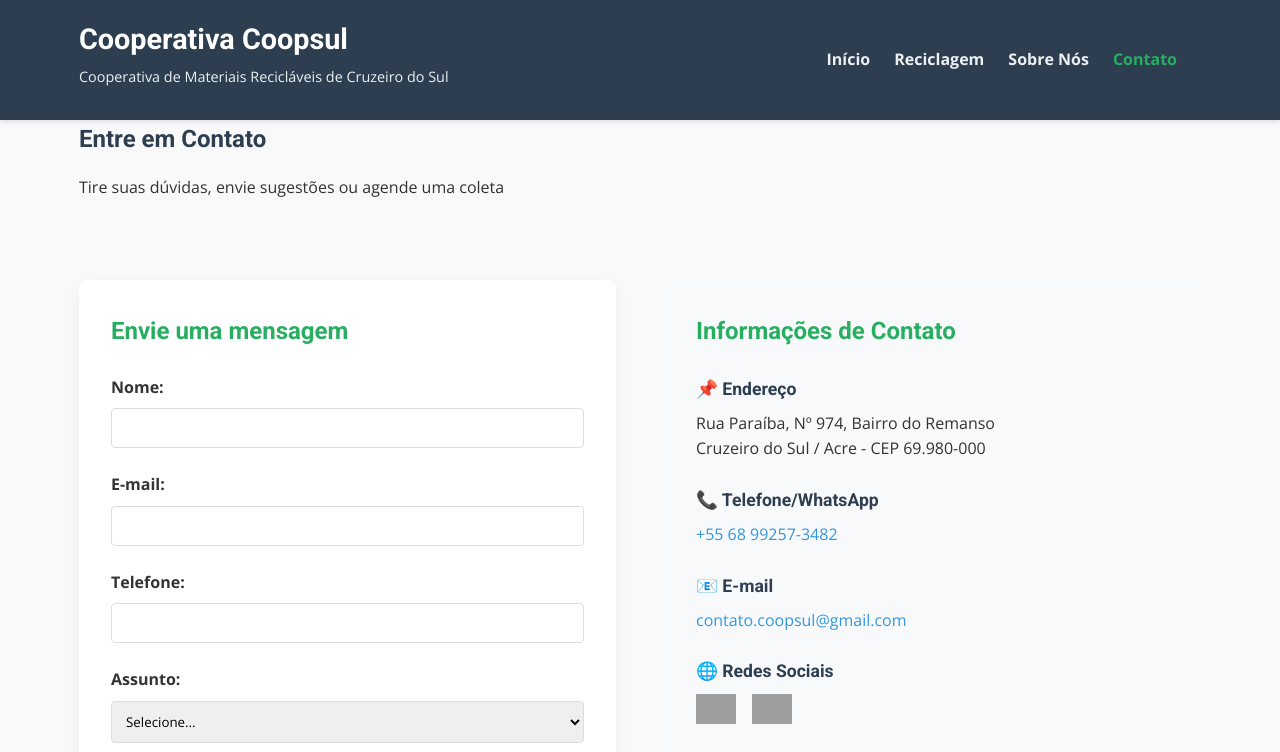
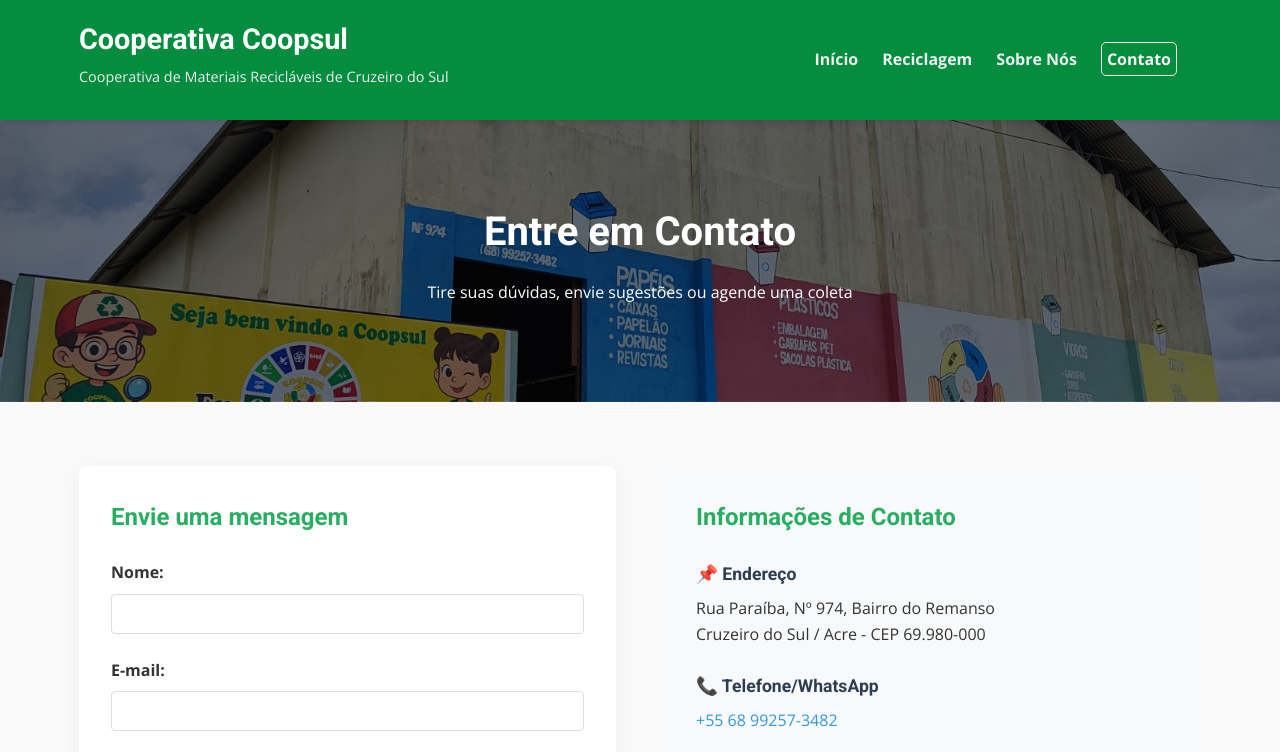
Before and after one commit to SombraSoftware/CooperativaCoopsul, a plain HTML site: page contato.html in a window 1280 px wide. Shown: the top 752 px of the page. Drawn offline with nearby package versions, Linux system fonts and the light colour scheme; grey boxes are pictures that could not be loaded.

Commit message:
Ajustes de layout e cores

```diff
--- a/assets/css/estilo-contato.css
+++ b/assets/css/estilo-contato.css
@@ -1,4 +1,18 @@
-/* Página Contato - Estilos Adicionais */
+/* Página de Reciclagem - Estilos Adicionais */
+.page-header {
+    background: linear-gradient(rgba(0,0,0,0.5), rgba(0,0,0,0.5)), url('../img/galpao-001.jpeg');
+    background-size: cover;
+    background-position: center;
+    /* background-color: #41b873; */
+    color: white;
+    padding: 5rem 0;
+    text-align: center;
+}
+
+.page-header h1 {
+    font-size: 2.5rem;
+    color: white;
+}
 
 .contact-content {
     padding: 4rem 0;
--- a/assets/css/estilo-reciclagem.css
+++ b/assets/css/estilo-reciclagem.css
@@ -1,10 +1,14 @@
 /* Página de Reciclagem - Estilos Adicionais */
 .page-header {
-    background-color: #27ae60;
+    background: linear-gradient(rgba(0,0,0,0.5), rgba(0,0,0,0.5)), url('../img/galpao-001.jpeg');
+    background-size: cover;
+    background-position: center;
+    /* background-color: #41b873; */
     color: white;
-    padding: 3rem 0;
+    padding: 5rem 0;
     text-align: center;
 }
+
 
 .page-header h1 {
     font-size: 2.5rem;
--- a/assets/css/estilo-sobre.css
+++ b/assets/css/estilo-sobre.css
@@ -1,4 +1,18 @@
-/* Página Sobre Nós - Estilos Adicionais */
+/* Página de Reciclagem - Estilos Adicionais */
+.page-header {
+    background: linear-gradient(rgba(0,0,0,0.5), rgba(0,0,0,0.5)), url('../img/galpao-001.jpeg');
+    background-size: cover;
+    background-position: center;
+    /* background-color: #41b873; */
+    color: white;
+    padding: 5rem 0;
+    text-align: center;
+}
+
+.page-header h1 {
+    font-size: 2.5rem;
+    color: white;
+}
 
 .mission {
     padding: 4rem 0;
--- a/assets/css/estilo.css
+++ b/assets/css/estilo.css
@@ -36,12 +36,12 @@ a {
 }
 
 a:hover {
-    color: #2980b9;
+    color: #ffffff;
 }
 
 .btn {
     display: inline-block;
-    background-color: #27ae60;
+    background-color: #16a04a;
     color: white;
     padding: 10px 20px;
     border-radius: 5px;
@@ -50,13 +50,13 @@ a:hover {
 }
 
 .btn:hover {
-    background-color: #219653;
+    background-color: #006929;
     color: white;
 }
 
 /* Header */
 header {
-    background-color: #2c3e50;
+    background-color: #048d3e;
     color: white;
     padding: 1rem 0;
     position: sticky;
@@ -94,7 +94,10 @@ nav ul li a {
 }
 
 nav ul li a.active {
-    color: #27ae60;
+    color: #f8f8f8;
+    border: 1px solid #eeeeee;
+    border-radius: 5px;
+    padding: 5px;
 }
 
 nav ul li a:after {
@@ -114,7 +117,7 @@ nav ul li a:hover:after {
 
 /* Hero Section */
 .hero {
-    background: linear-gradient(rgba(0,0,0,0.5), rgba(0,0,0,0.5)), url('https://images.unsplash.com/photo-1606787366850-de6330128bfc?ixlib=rb-1.2.1&auto=format&fit=crop&w=1350&q=80');
+    background: linear-gradient(rgba(0,0,0,0.5), rgba(0,0,0,0.5)), url('../img/galpao-001.jpeg');
     background-size: cover;
     background-position: center;
     color: white;
@@ -203,7 +206,7 @@ nav ul li a:hover:after {
 
 /* Footer */
 footer {
-    background-color: #2c3e50;
+    background-color: #4882bd;
     color: #ecf0f1;
     padding: 3rem 0 0;
 }
@@ -240,8 +243,8 @@ footer {
 .copyright {
     text-align: center;
     padding: 1rem 0;
-    background-color: #1a252f;
-    color: #bdc3c7;
+    background-color: #027532;
+    color: #ffffff;
     font-size: 0.9rem;
 }
 
--- a/contato.html
+++ b/contato.html
@@ -3,7 +3,7 @@
 <head>
     <meta charset="UTF-8">
     <meta name="viewport" content="width=device-width, initial-scale=1.0">
-    <title>Contato - Cooperativa Coopsul</title>
+    <title>Contato | Cooperativa Coopsul</title>
     <link rel="stylesheet" href="./assets/css/estilo.css">
     <link rel="stylesheet" href="./assets/css/estilo-contato.css">
     <link rel="shortcut icon" href="./favicon.png" type="image/x-icon">
```
Also changed, not shown: index.html (+2 -3 lines), reciclagem.html (+1 -1 lines), sobre.html (+1 -1 lines), assets/cores_coopsul.txt (added), cores_coopsul.txt (deleted).
